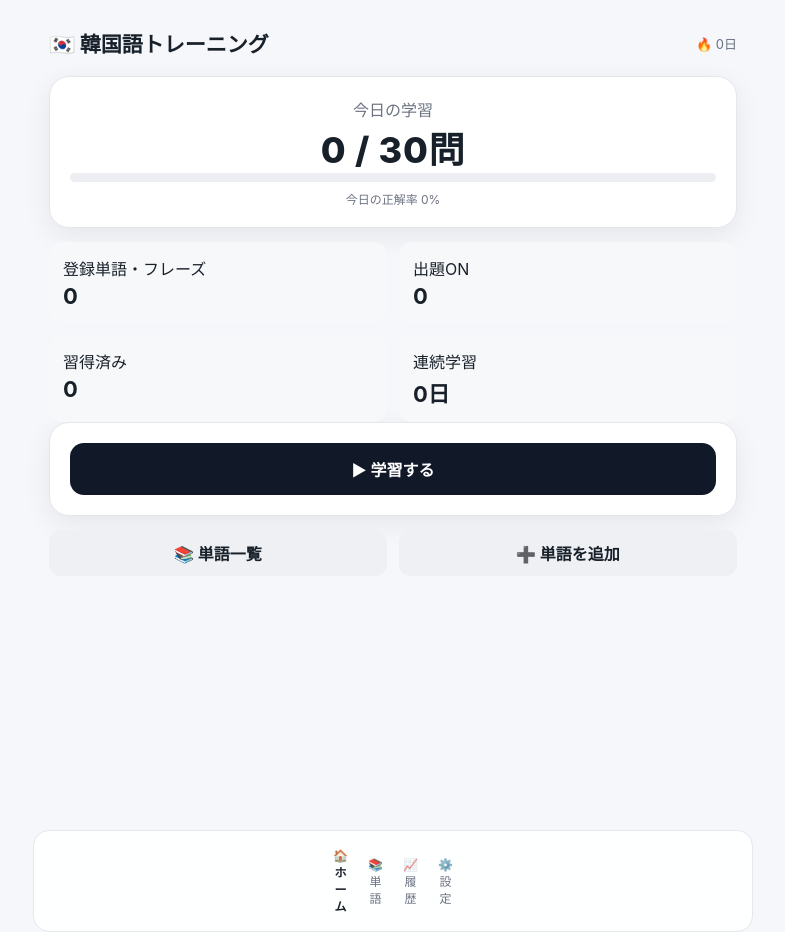
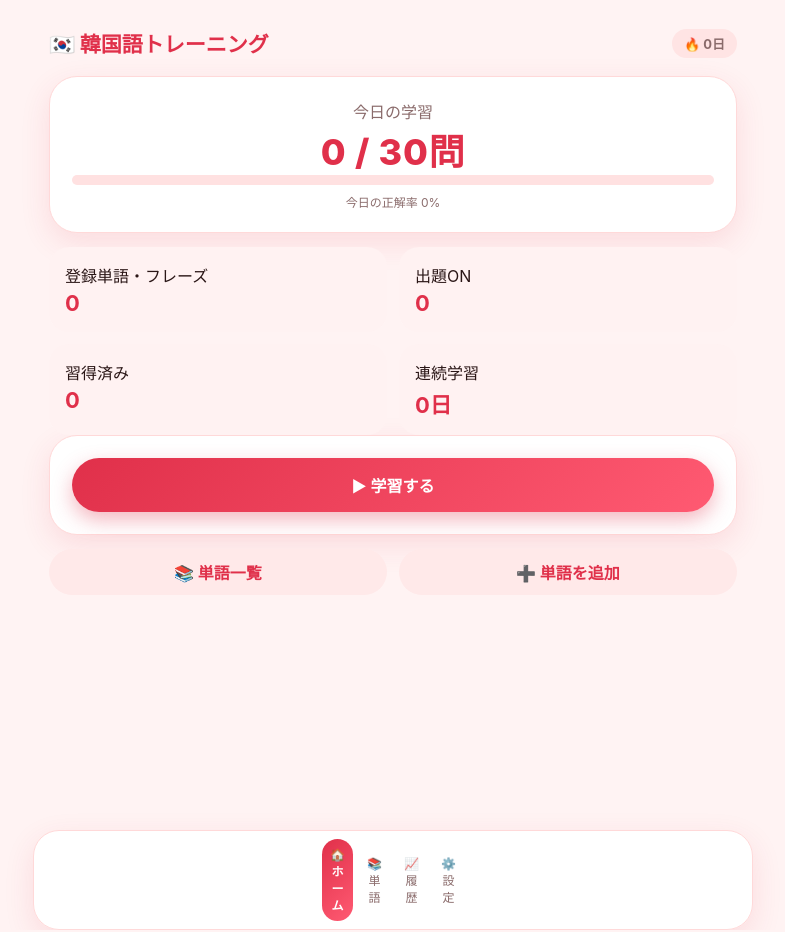
Before and after one commit to ren-kr-stady/korean-vocab, a plain HTML site: page index.html in a window 1280 px wide. Shown: the whole page, without its empty margins (247-1032 px from the left). Drawn offline with Linux system fonts and the light colour scheme.

Commit message:
Update index.html

```diff
--- a/index.html
+++ b/index.html
@@ -3,28 +3,28 @@
 <head>
 <meta charset="utf-8">
 <meta name="viewport" content="width=device-width,initial-scale=1,viewport-fit=cover">
-<meta name="theme-color" content="#111827">
+<meta name="theme-color" content="#e0304a">
 <title>韓国語トレーニング</title>
 <style>
-:root{--bg:#f5f7fb;--card:#fff;--text:#18202a;--muted:#6b7280;--line:#e5e7eb;--accent:#111827;--good:#16834b;--bad:#d33a3a;--shadow:0 8px 28px rgba(0,0,0,.07)}
+:root{--bg:#fff3f3;--card:#fff;--text:#2a1616;--muted:#8a6b6b;--line:#ffd9d9;--accent:#e0304a;--accent2:#ff5a72;--good:#16834b;--bad:#c22641;--shadow:0 10px 30px rgba(224,48,74,.12)}
 *{box-sizing:border-box}body{margin:0;background:var(--bg);color:var(--text);font-family:-apple-system,BlinkMacSystemFont,"Noto Sans JP","Hiragino Kaku Gothic ProN",sans-serif}
-button,input,select,textarea{font:inherit}button{cursor:pointer;border:0}.app{max-width:720px;margin:auto;min-height:100vh;padding:18px 16px 90px}.top{display:flex;align-items:center;justify-content:space-between;margin-bottom:18px}.brand{font-weight:800;font-size:21px}.streak{font-size:13px;color:var(--muted)}
-.card{background:var(--card);border:1px solid var(--line);border-radius:20px;padding:20px;box-shadow:var(--shadow);margin-bottom:14px}
-h1,h2,h3{margin:0 0 12px}.muted{color:var(--muted)}.big{font-size:36px;font-weight:800;letter-spacing:.02em}.center{text-align:center}
+button,input,select,textarea{font:inherit}button{cursor:pointer;border:0}.app{max-width:720px;margin:auto;min-height:100vh;padding:18px 16px 100px}.top{display:flex;align-items:center;justify-content:space-between;margin-bottom:18px}.brand{font-weight:800;font-size:21px;color:var(--accent)}.streak{font-size:13px;color:var(--muted);background:#ffe4e4;padding:5px 12px;border-radius:99px;font-weight:700}
+.card{background:var(--card);border:1px solid var(--line);border-radius:28px;padding:22px;box-shadow:var(--shadow);margin-bottom:14px}
+h1,h2,h3{margin:0 0 12px}.muted{color:var(--muted)}.big{font-size:36px;font-weight:800;letter-spacing:.02em;color:var(--accent)}.center{text-align:center}
 .grid{display:grid;grid-template-columns:repeat(2,1fr);gap:12px}.grid3{display:grid;grid-template-columns:repeat(3,1fr);gap:10px}
-.primary{background:var(--accent);color:#fff;border-radius:14px;padding:14px 16px;font-weight:700;width:100%}.secondary{background:#eef0f4;color:var(--text);border-radius:12px;padding:11px 14px;font-weight:650}.danger{color:var(--bad)}
-.field{margin:12px 0}.field label{display:block;font-size:13px;font-weight:700;margin-bottom:6px}.field input,.field select,.field textarea{width:100%;padding:12px;border:1px solid var(--line);border-radius:11px;background:#fff}.field textarea{min-height:80px;resize:vertical}
+.primary{background:linear-gradient(135deg,var(--accent),var(--accent2));color:#fff;border-radius:999px;padding:15px 16px;font-weight:700;width:100%;box-shadow:0 8px 20px rgba(224,48,74,.35)}.secondary{background:#ffe9e9;color:var(--accent);border-radius:999px;padding:11px 16px;font-weight:650}.danger{color:var(--bad)}
+.field{margin:12px 0}.field label{display:block;font-size:13px;font-weight:700;margin-bottom:6px}.field input,.field select,.field textarea{width:100%;padding:13px 16px;border:1px solid var(--line);border-radius:18px;background:#fff}.field textarea{min-height:80px;resize:vertical;border-radius:18px}
 .row{display:flex;gap:10px;align-items:center}.between{justify-content:space-between}.wrap{flex-wrap:wrap}.grow{flex:1}
-.nav{position:fixed;bottom:0;left:0;right:0;background:rgba(255,255,255,.95);border-top:1px solid var(--line);padding:10px max(12px,calc((100vw - 720px)/2 + 12px));display:grid;grid-template-columns:repeat(4,1fr);gap:6px;z-index:5}.nav button{background:transparent;color:var(--muted);padding:7px 4px;font-size:12px}.nav button.active{color:var(--text);font-weight:800}
-.stat{padding:14px;border-radius:14px;background:#f7f8fa}.stat b{display:block;font-size:22px;margin-top:3px}
-.progress{height:9px;background:#eceef2;border-radius:99px;overflow:hidden}.progress>div{height:100%;background:var(--accent)}
-.list{display:flex;flex-direction:column}.item{padding:14px 0;border-bottom:1px solid var(--line)}.item:last-child{border-bottom:0}.tag{font-size:11px;padding:4px 8px;border-radius:99px;background:#eef0f4}.on{background:#e8f7ef;color:var(--good)}.off{background:#f0f1f3;color:var(--muted)}
+.nav{position:fixed;bottom:12px;left:12px;right:12px;background:rgba(255,255,255,.97);border:1px solid var(--line);padding:8px max(8px,calc((100vw - 720px)/2 + 8px));display:grid;grid-template-columns:repeat(4,1fr);gap:6px;z-index:5;border-radius:26px;box-shadow:var(--shadow)}.nav button{background:transparent;color:var(--muted);padding:8px 4px;font-size:12px;border-radius:18px}.nav button.active{color:#fff;font-weight:800;background:linear-gradient(135deg,var(--accent),var(--accent2))}
+.stat{padding:16px;border-radius:20px;background:#fff2f2}.stat b{display:block;font-size:22px;margin-top:3px;color:var(--accent)}
+.progress{height:10px;background:#ffe1e1;border-radius:99px;overflow:hidden}.progress>div{height:100%;background:linear-gradient(90deg,var(--accent),var(--accent2))}
+.list{display:flex;flex-direction:column}.item{padding:14px 0;border-bottom:1px solid var(--line)}.item:last-child{border-bottom:0}.tag{font-size:11px;padding:4px 10px;border-radius:99px;background:#ffe9e9;color:var(--accent)}.on{background:#e8f7ef;color:var(--good)}.off{background:#f3eeee;color:var(--muted)}
 .answer{font-size:26px;font-weight:800;text-align:center;margin:20px 0}.result-good{color:var(--good)}.result-bad{color:var(--bad)}
-.choice{display:flex;gap:8px;align-items:center;padding:12px;border:1px solid var(--line);border-radius:11px;margin:7px 0}.choice input{width:auto}
+.choice{display:flex;gap:8px;align-items:center;padding:12px 16px;border:1px solid var(--line);border-radius:18px;margin:7px 0}.choice input{width:auto}
 .small{font-size:12px}.empty{text-align:center;padding:30px;color:var(--muted)}
 .hidden{display:none!important}
-.toast{position:fixed;top:16px;left:50%;transform:translateX(-50%);background:#111827;color:#fff;padding:10px 14px;border-radius:10px;z-index:20;font-size:13px}
-@media(min-width:650px){.app{padding-top:28px}.nav{position:static;margin:30px auto 0;max-width:720px;border:1px solid var(--line);border-radius:16px}}
+.toast{position:fixed;top:16px;left:50%;transform:translateX(-50%);background:var(--accent);color:#fff;padding:10px 18px;border-radius:99px;z-index:20;font-size:13px;box-shadow:0 8px 20px rgba(224,48,74,.35)}
+@media(min-width:650px){.app{padding-top:28px}.nav{position:static;margin:30px auto 0;max-width:720px;border:1px solid var(--line);border-radius:26px}}
 </style>
 </head>
 <body>
```
